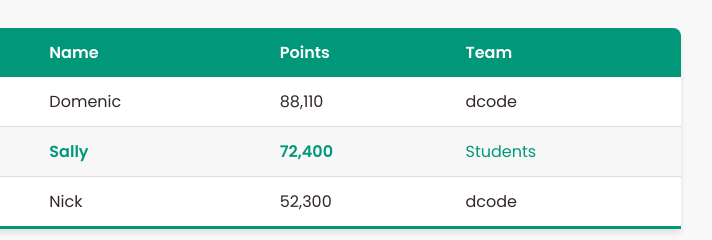
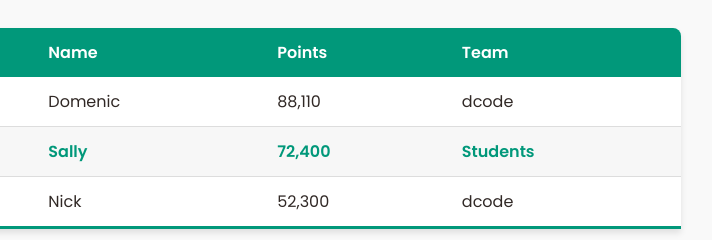
Before and after one commit to LucasAck3rmann/Tarefa-2, a plain HTML site: page index.html in a window 1280 px wide. Shown: the top 240 px of the page, 359-1071 px from the left. Drawn offline with Linux system fonts and the light colour scheme.

Commit message:
Atualização no index.html da Tarefa 2

```diff
--- a/index.html
+++ b/index.html
@@ -32,7 +32,7 @@
             <td>2</td>
             <td>Sally</td>
             <td>72,400</td>
-            <td class="team-name">Students</td>
+            <td>Students</td>
           </tr>
           <tr>
             <td>3</td>
```
